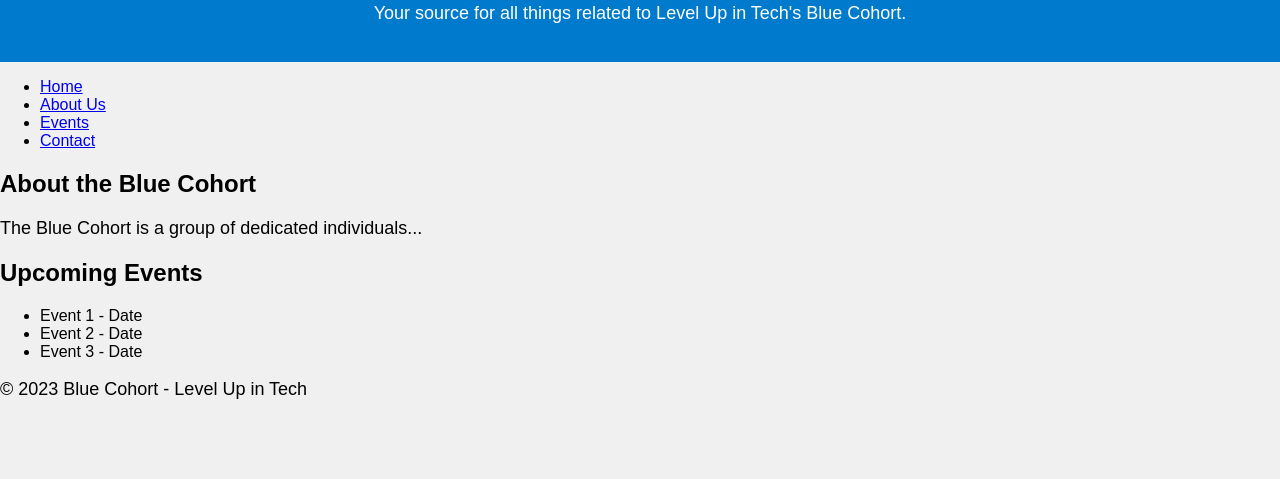
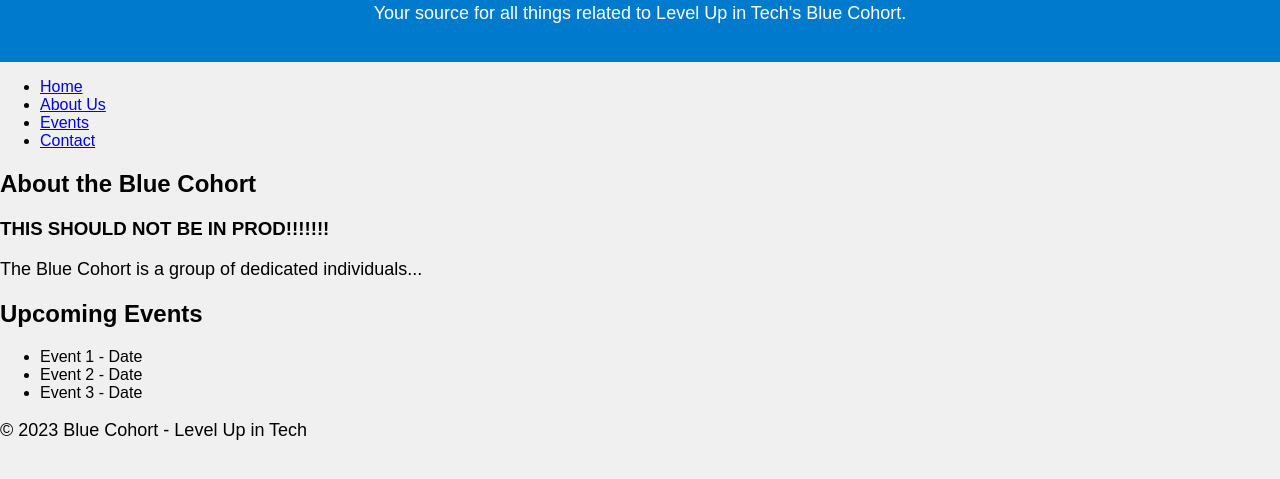
Before and after one commit to zaireali649/blue-nov-2023-cicd, a plain HTML site: page index.html in a window 1280 px wide. Shown: the part 107-586 px from the top of the page. Drawn offline with Linux system fonts and the light colour scheme.

Commit message:
Update index.html

```diff
--- a/index.html
+++ b/index.html
@@ -47,6 +47,7 @@
         <!-- Your main content goes here -->
         <section>
             <h2>About the Blue Cohort</h2>
+            <h3>THIS SHOULD NOT BE IN PROD!!!!!!!</h3>
             <p>The Blue Cohort is a group of dedicated individuals...</p>
         </section>
 
```
